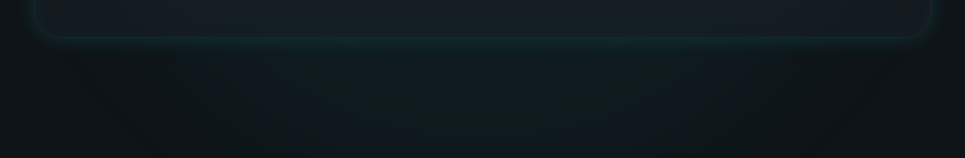
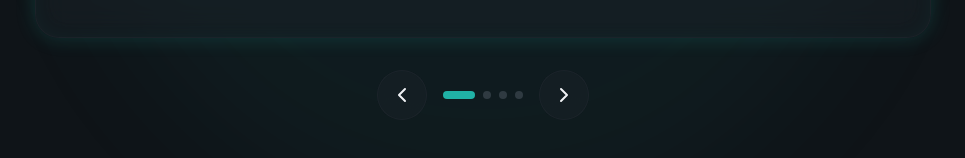
Before and after one commit to Ridzzz0Alam/dev_personal_project, a React (Vite) app: page / in a window 1280 px wide. Shown: the part 7908-8066 px from the top of the page, without its empty margins (157-1122 px from the left). Built offline with nearby package versions, Linux system fonts and the light colour scheme.

Commit message:
readded chevron

```diff
--- a/src/sections/Testimonials.jsx
+++ b/src/sections/Testimonials.jsx
@@ -115,6 +115,36 @@ export const Testimonials = () =>{
                             </div>
                         </div>
                     </div>
+
+                    {/* Testimonials Navigation */}
+                <div className="flex items-center justify-center gap-4 mt-8">
+                    <button
+                        className="p-3 rounded-full glass hover:bg-primary/10 hover:text-primary transition-all"
+                        onClick={previous}
+                    >
+                        <ChevronLeft />
+                    </button>
+
+                    <div className="flex gap-2">
+                        {testimonials.map((_, idx) => (
+                            <button
+                                onClick={() => setActiveIdx(idx)}
+                                className={`w-2 h-2 rounded-full transition-all duration-300 ${
+                                    idx === activateIdx
+                                    ? "w-8 bg-primary"
+                                    : "bg-muted-foreground/30 hover:bg-muted-foreground/50"
+                                }`}
+                            />
+                        ))}
+                    </div>
+
+                    <button
+                    onClick={next}
+                    className="p-3 rounded-full glass hover:bg-primary/10 hover:text-primary transition-all"
+                    >
+                        <ChevronRight/>
+                    </button>
+                </div>
                 </div>
             </div>
         </section>
```
